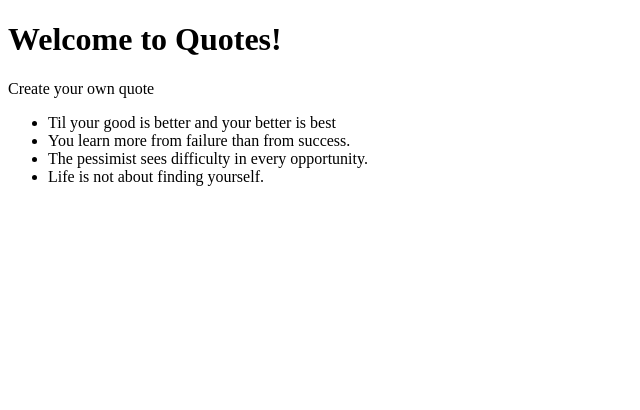
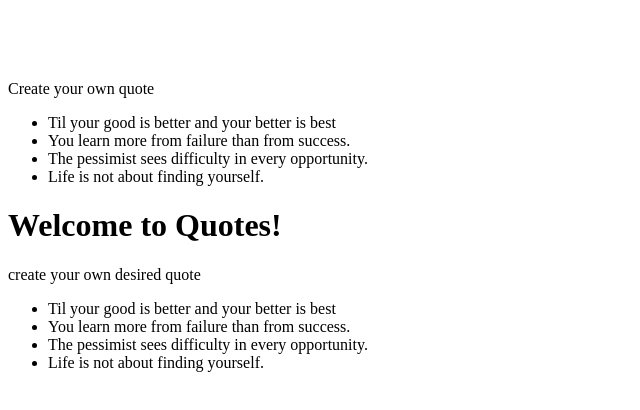
Before and after one commit to inesuwase/quotes-app, an Angular app: page / in a window 1280 px wide. Shown: the top 410 px of the page, without its empty margins (0-640 px from the left). Built offline with nearby package versions, Linux system fonts and the light colour scheme.

Commit message:
i have added new elements in html

```diff
--- a/src/app/app.component.css
+++ b/src/app/app.component.css
@@ -0,0 +1,9 @@
+header{
+    margin: 20px;
+    background-color: url("../assets/.....");
+    color: white;
+    text-align: center;
+}
+h1{
+    font-weight: bold;
+}
--- a/src/app/app.component.html
+++ b/src/app/app.component.html
@@ -2,6 +2,7 @@
  <div>
    <header>
     <h1>  Welcome to Quotes!</h1>
+   </header>
  <div>
    <p>Create your own quote</p>
   <div>
@@ -12,3 +13,4 @@
     </ul>
   </div>
 <router-outlet></router-outlet>
+<app-quote></app-quote>
```
